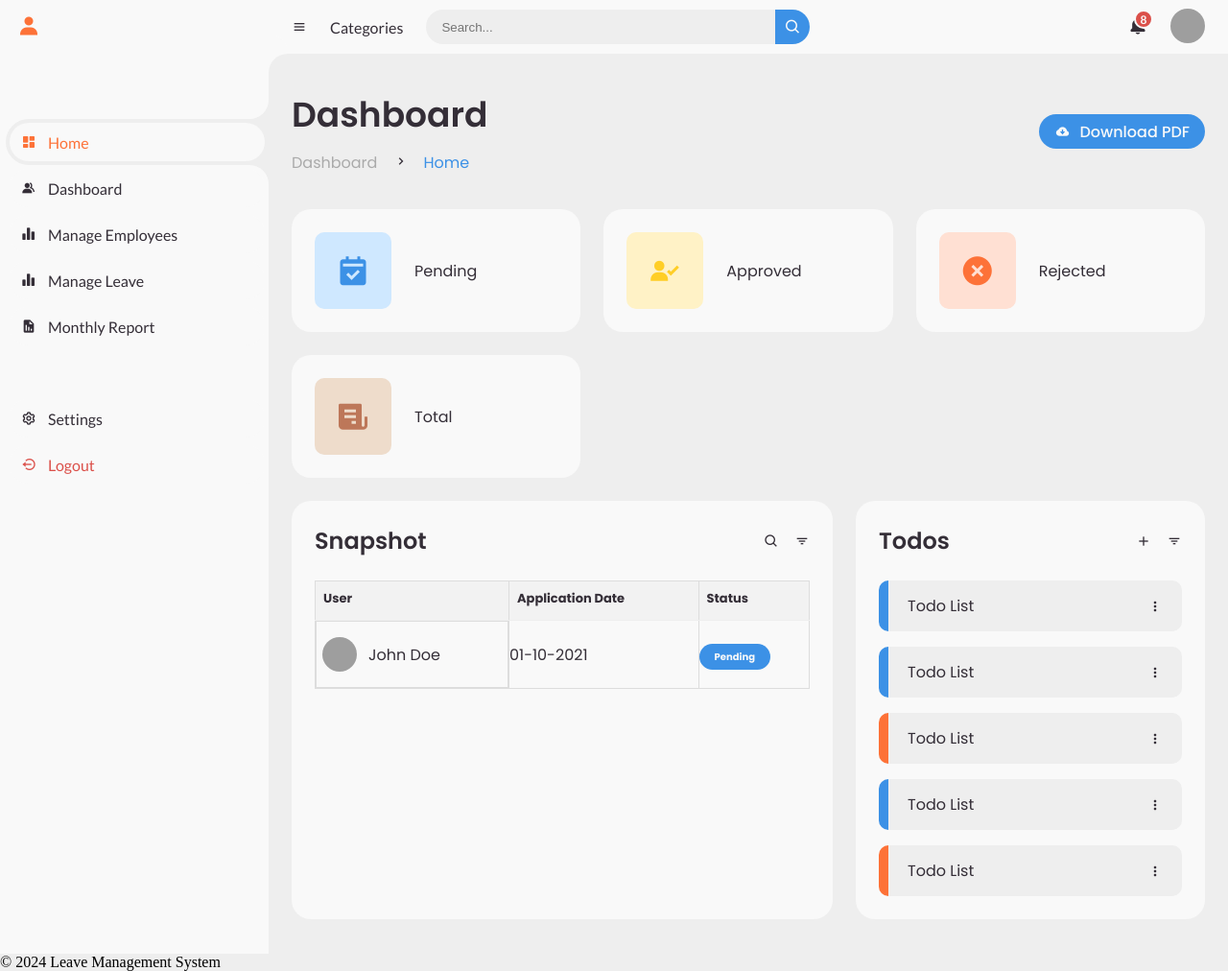
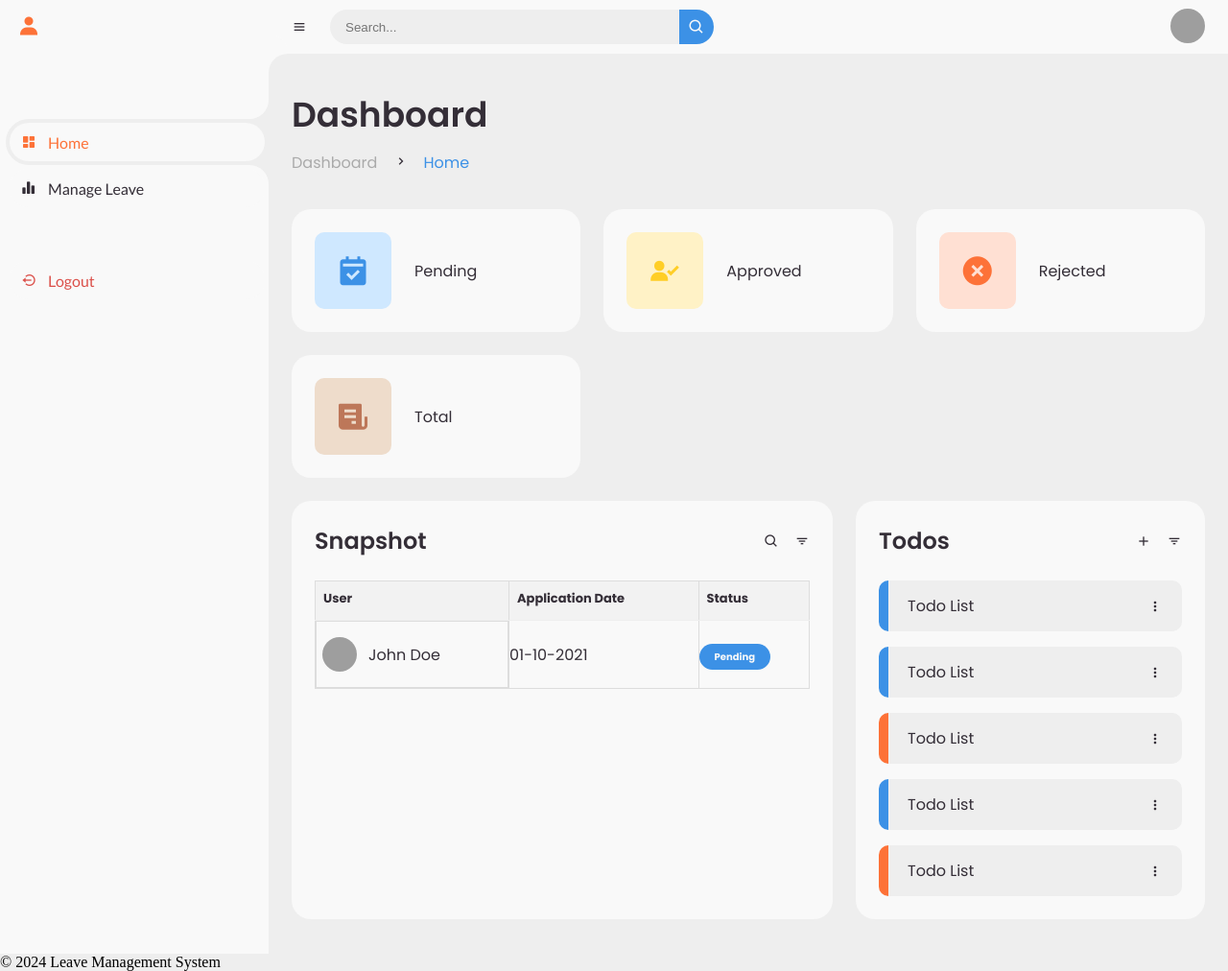
Before and after one commit to rcezea/Leave-Management-System, a Flask app: template templates/dashboard/Admin.html in a window 1280 px wide. Shown: the whole page at 96% size. Run offline with Flask 3, Linux system fonts and the light colour scheme; the template is opened without the code that fills it, so the values that code supplies are empty; grey boxes are pictures that could not be loaded.

Commit message:
code (Admin) : Unification of design and preloaders

```diff
--- a/templates/dashboard/Admin.html
+++ b/templates/dashboard/Admin.html
@@ -7,10 +7,13 @@
     <link rel="stylesheet" href="../../static/css/loader.css">
     <link rel="stylesheet" href="../../static/css/admin_dashboard.css">
     <link href='https://unpkg.com/boxicons@2.0.9/css/boxicons.min.css' rel='stylesheet'>
-
-    <title>Leave Management</title>
+    <link rel="stylesheet" href="../../static/css/loader.css">
+    <title>LMS | Admin</title>
 </head>
 <body>
+    <div id="preloader" class="loader-container">
+        <div class="loader"></div>
+    </div>
 <!-- SIDEBAR -->
 <section id="sidebar">
     <a href="#" class="brand">
@@ -25,39 +28,15 @@
             </a>
         </li>
         <li>
-            <a href="/admin/dashboard">
-                <i class='bx bxs-group' ></i>
-                <span class="text">Dashboard</span>
-            </a>
-        </li>
-        <li>
-            <a href="">
-                <i class='bx bxs-bar-chart-alt-2' ></i>
-                <span class="text">Manage Employees</span>
-            </a>
-        </li>
-        <li>
             <a href="/admin/leave-applications">
                 <i class='bx bxs-bar-chart-alt-2' ></i>
                 <span class="text">Manage Leave</span>
-            </a>
-        </li>
-        <li>
-            <a href="">
-                <i class='bx bxs-report' ></i>
-                <span class="text">Monthly Report</span>
             </a>
         </li>
     </ul>
 
 
     <ul class="side-menu">
-        <li>
-            <a href="">
-                <i class='bx bx-cog' ></i>
-                <span class="text">Settings</span>
-            </a>
-        </li>
         <li>
             <a href="" class="logout" onclick="logout()">
                     <i class='bx bx-log-out-circle' ></i>
@@ -71,17 +50,12 @@
     <!-- NAVBAR -->
     <nav>
         <i class='bx bx-menu' ></i>
-        <a href="" class="nav-link">Categories</a>
         <form action="#">
             <div class="form-input">
                 <input type="search" placeholder="Search...">
                 <button type="submit" class="search-btn"><i class='bx bx-search' ></i></button>
             </div>
         </form>
-        <a href="" class="notification">
-            <i class='bx bxs-bell'></i>
-            <span class="num">8</span>
-        </a>
         <a href="" class="profile">
             <img src="https://lh3.googleusercontent.com/ogw/AF2bZyi5GukKspULSakGvdFqTmDLPOWwAZGWaRdZ44JCUUCj960=s32-c-mo" alt="">
         </a>
@@ -103,10 +77,6 @@
                 </li>
             </ul>
         </div>
-        <a href="#" class="btn-download">
-            <i class='bx bxs-cloud-download' ></i>
-            <span class="text">Download PDF</span>
-        </a>
     </div>
 
     <ul class="box-info">
@@ -208,6 +178,13 @@
 </footer>
 <script src="../../static/js/dashboard.js"></script>
 <script>
+    var loader = document.getElementById("preloader");
+
+    window.addEventListener("load", function() {
+        loader.style.display = "none";
+    });
+</script>
+<script>
         function logout(){
             const loader = document.getElementById("preloader");
             loader.style.display = "flex";
```
Also changed, not shown: templates/dashboard/manage_leaves.html (+13 -35 lines).
